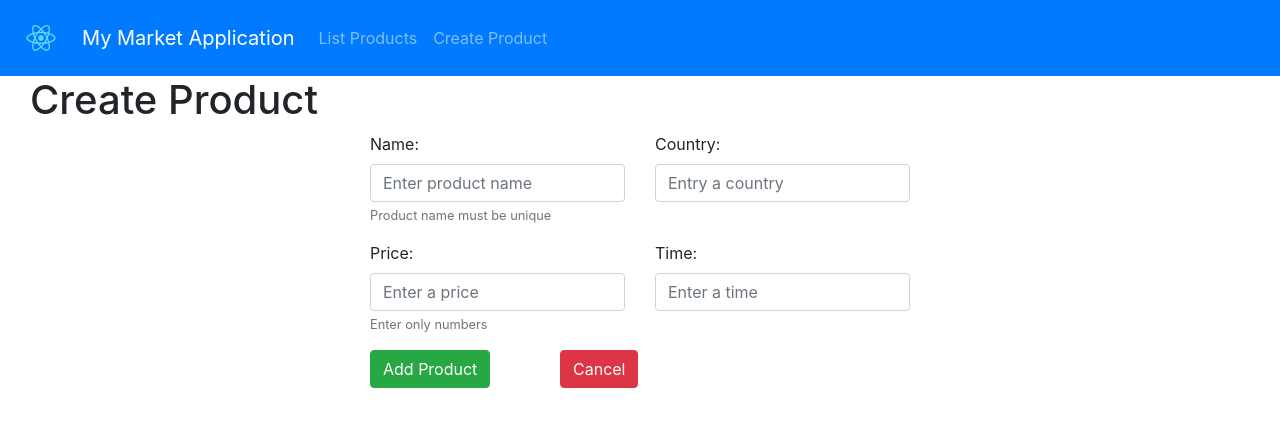
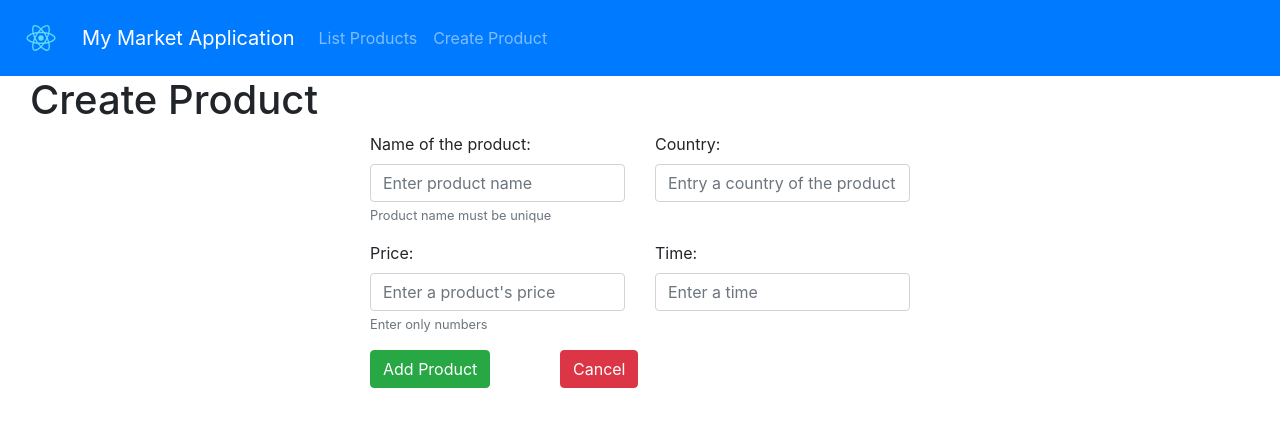
Before and after one commit to cmayornavarro/mernApp-Market, a React (Create React App) app in the folder client/: page /product/create in a window 1280 px wide. Shown: the top 426 px of the page. Built offline with nearby package versions, Linux system fonts and the light colour scheme.

Commit message:
modifyin some labels

```diff
--- a/client/src/pages/ProductsInsert.jsx
+++ b/client/src/pages/ProductsInsert.jsx
@@ -97,7 +97,7 @@ class ProductsInsert extends Component {
                         <Row className="justify-content-md-center">
                             <Col xs lg="3">
                                 <Form.Group controlId="formBasicEmail">
-                                    <Form.Label>Name: </Form.Label>
+                                    <Form.Label>Name of the product: </Form.Label>
                                     <Form.Control
                                         type="text"
                                         placeholder="Enter product name"
@@ -114,7 +114,7 @@ class ProductsInsert extends Component {
                                     <Form.Label>Country: </Form.Label>
                                     <Form.Control
                                         type="text"
-                                        placeholder="Entry a country"
+                                        placeholder="Entry a country of the product"
                                         value={country}
                                         onChange={this.handleChangeInputCountry}
                                     />
@@ -127,7 +127,7 @@ class ProductsInsert extends Component {
                                     <Form.Label>Price: </Form.Label>
                                     <Form.Control
                                         type="text"
-                                        placeholder="Enter a price"
+                                        placeholder="Enter a product's price"
                                         value={rating}
                                         onChange={this.handleChangeInputRating}
                                     />
```
